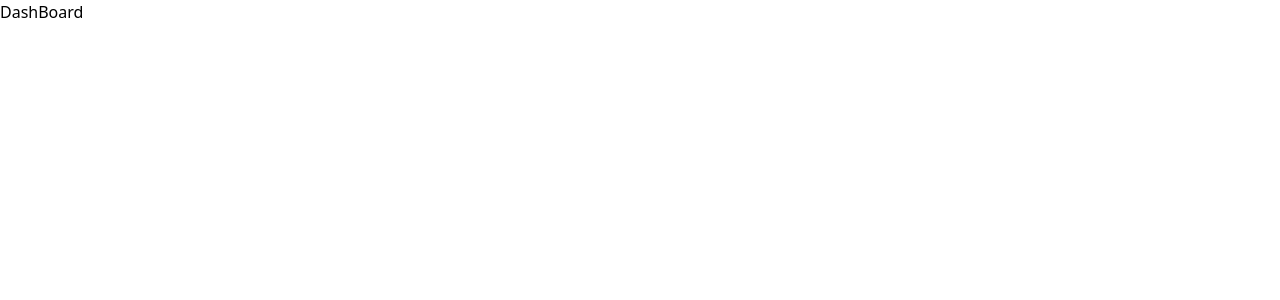
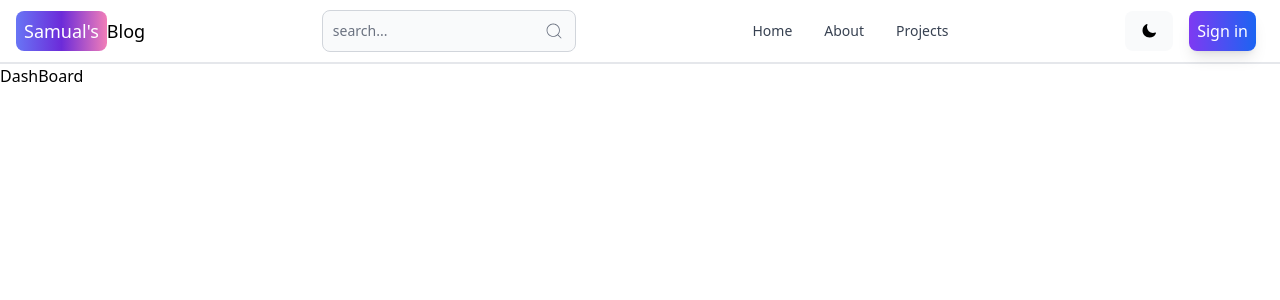
Before and after one commit to samualhalder/TechNuze, a React (Vite) app in the folder client/: page /dashboard in a window 1280 px wide. Shown: the top 300 px of the page. Built offline with nearby package versions, Linux system fonts and the light colour scheme.

Commit message:
Feature:added Header section

```diff
--- a/client/package.json
+++ b/client/package.json
@@ -10,8 +10,10 @@
     "preview": "vite preview"
   },
   "dependencies": {
+    "flowbite-react": "^0.8.0",
     "react": "^18.2.0",
     "react-dom": "^18.2.0",
+    "react-icon": "^1.0.0",
     "react-router-dom": "^6.22.3"
   },
   "devDependencies": {
--- a/client/src/App.jsx
+++ b/client/src/App.jsx
@@ -5,10 +5,12 @@ import Signup from "./pages/Signup";
 import Signin from "./pages/Signin";
 import DashBoard from "./pages/DashBoard";
 import Projects from "./pages/Projects";
+import Header from "./components/Header";
 function App() {
   return (
     <>
       <BrowserRouter>
+        <Header></Header>
         <Routes>
           <Route path="/" element={<Home></Home>}></Route>
           <Route path="/about" element={<About></About>}></Route>
--- /dev/null
+++ b/client/src/components/Header.jsx
@@ -0,0 +1,58 @@
+import { Navbar, TextInput } from "flowbite-react";
+import React from "react";
+import { Link, useLocation } from "react-router-dom";
+import { CiSearch } from "react-icons/ci";
+import { HiMoon } from "react-icons/hi2";
+
+function Header() {
+  const path = useLocation().pathname;
+  return (
+    <Navbar className="border-b-2 ">
+      <Link
+        to={"/"}
+        className="whitespace-nowrap text-sm sm:text-lg self-center "
+      >
+        <span className="p-2 bg-gradient-to-r from-indigo-500 via-purple-700 to-pink-400 text-white rounded-lg">
+          Samual's
+        </span>
+        Blog
+      </Link>
+      <form action="">
+        <TextInput
+          className="border-purple-600 hidden lg:block"
+          type="text"
+          placeholder="search..."
+          rightIcon={CiSearch}
+        />
+      </form>
+
+      <button className="lg:hidden rounded-lg bg-gray-50 w-12 h-10">
+        <CiSearch className="mx-auto " />
+      </button>
+      <div className="flex md:order-2 gap-2">
+        <button className="w-12 h-10 rounded-lg hidden sm:inline bg-gray-50">
+          <HiMoon className="mx-auto" />
+        </button>
+        <Link to={"/signin"}>
+          <button className="h-10 p-2 rounded-lg mx-2 bg-gradient-to-r from-purple-600 to-blue-600 shadow-lg text-white">
+            Sign in
+          </button>
+        </Link>
+        <Navbar.Toggle />
+      </div>
+      <Navbar.Collapse>
+        <Navbar.Link active={path === "/"} as={'div'}>
+          <Link to={"/"}>Home</Link>
+        </Navbar.Link>
+        <Navbar.Link active={path === "/about"} as={'div'}>
+          <Link to={"/about"}>About</Link>
+        </Navbar.Link>
+        <Navbar.Link active={path === "/projects"} as={'div'}>
+          <Link to={"/projects"}>Projects</Link>
+        </Navbar.Link>
+      </Navbar.Collapse>
+    </Navbar>
+  );
+}
+
+export default Header;
--- a/client/tailwind.config.js
+++ b/client/tailwind.config.js
@@ -1,8 +1,10 @@
+const flowbite = require("flowbite-react/tailwind");
+
 /** @type {import('tailwindcss').Config} */
 export default {
-  content: ["./index.html", "./src/**/*.{js,ts,jsx,tsx}"],
+  content: ["./index.html", "./src/**/*.{js,ts,jsx,tsx}", flowbite.content()],
   theme: {
     extend: {},
   },
-  plugins: [],
+  plugins: [flowbite.plugin()],
 };
```
Also changed, not shown: 1 other file (tests, documents, lock files or other folders).
